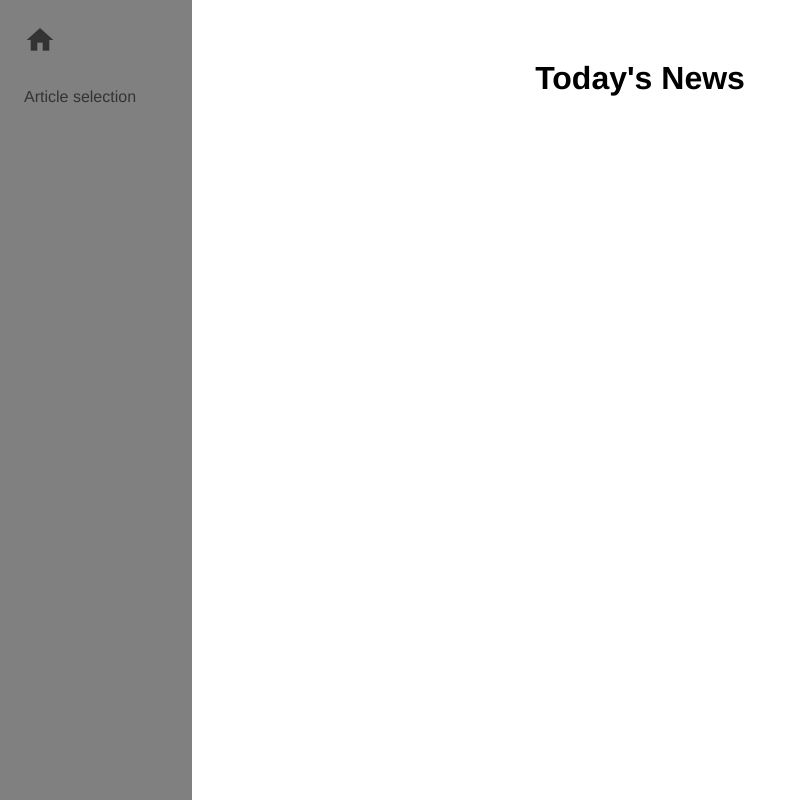
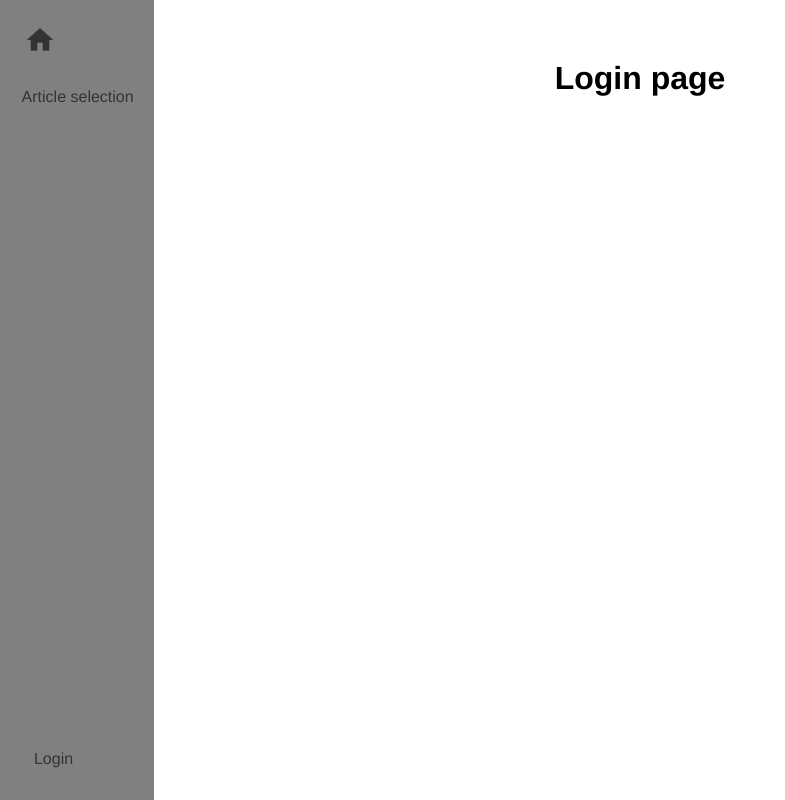
Before and after one commit to Eskioi/AIDiary, a Vue app in the folder frontend/ai-diary/: page /Login in a window 1280 px wide. Before the commit this address led to /. Shown: the whole page, without its empty margins (0-785 px from the left). Built offline with nearby package versions, Linux system fonts and the light colour scheme.

Commit message:
add login

```diff
--- a/frontend/ai-diary/src/components/router.js
+++ b/frontend/ai-diary/src/components/router.js
@@ -1,6 +1,7 @@
 import { createRouter, createWebHistory } from 'vue-router';
 import HomePage from '@/views/HomePage.vue';
 import SelectionPage from '@/views/SelectionPage.vue';
+import LoginPage from '@/views/LoginPage.vue';
 
 const routes = [
   {
@@ -14,6 +15,11 @@ const routes = [
     component: SelectionPage,
   },
   {
+    path: '/Login',
+    name: 'login_page',
+    component: LoginPage,
+  },
+  {
     path: '/:pathMatch(.*)*',
     redirect: '/',
   }
--- a/frontend/ai-diary/src/layout/Navbar.vue
+++ b/frontend/ai-diary/src/layout/Navbar.vue
@@ -12,6 +12,11 @@
         <ul :class="['nav-links', { 'nav-active': isMenuOpen }]">
           <li><router-link to="/Selection" @click="closeMenu">Article selection</router-link></li>
         </ul>
+      </div>
+
+      <!-- Bottom Section with Login Link -->
+      <div :class="['navbar-bottom', { 'nav-active': isMenuOpen }]">
+        <router-link to="/Login" class="login-link" @click="closeMenu">Login</router-link>
       </div>
     </div>
   </nav>
@@ -50,18 +55,20 @@ export default {
 }
 
 .navbar-collapsed {
-  width: 5rem;
+  width: 5.5%;
 }
 
 .navbar:not(.navbar-collapsed) {
-  width: 15%;
+  width: 12%;
 }
 
 .navbar-container {
   display: flex;
   flex-direction: column;
+  justify-content: space-between;
   align-items: flex-start;
   padding: 1rem;
+  height: 100%;
 }
 
 .navbar-top {
@@ -103,21 +110,34 @@ export default {
   padding: 0.5rem 0;
 }
 
-.nav-links a {
+.nav-links a, .login-link {
   text-decoration: none;
   color: #333;
   font-weight: 500;
-  padding: 0.5rem;
+  padding: 5%;
   border-radius: 8px;
   white-space: nowrap;
   transition: background-color 0.2s ease, padding 0.2s ease;
 }
 
-.nav-links a:hover {
+.nav-links a:hover, .login-link:hover {
   background-color: #b0b0b0;
   border-radius: 8px;
   padding: 0.75rem;
 }
+
+.navbar-bottom {
+  margin-top: auto;
+  margin: 1rem;
+  opacity: 0;
+  transition: opacity 0.3s ease, max-height 0.3s ease;
+}
+
+.navbar-bottom.nav-active {
+  opacity: 1;
+  max-height: 500px;
+}
+
 </style>
 
-<!-- Let me know if you want me to tweak anything else! -->
+<!-- Let me know if you want any adjustments! -->
--- /dev/null
+++ b/frontend/ai-diary/src/views/LoginPage.vue
@@ -0,0 +1,12 @@
+<template>
+    <div>
+      <h1>Login page
+      </h1>
+    </div>
+  </template>
+
+  <script setup>
+  </script>
+
+  <style scoped>
+  </style>
```
